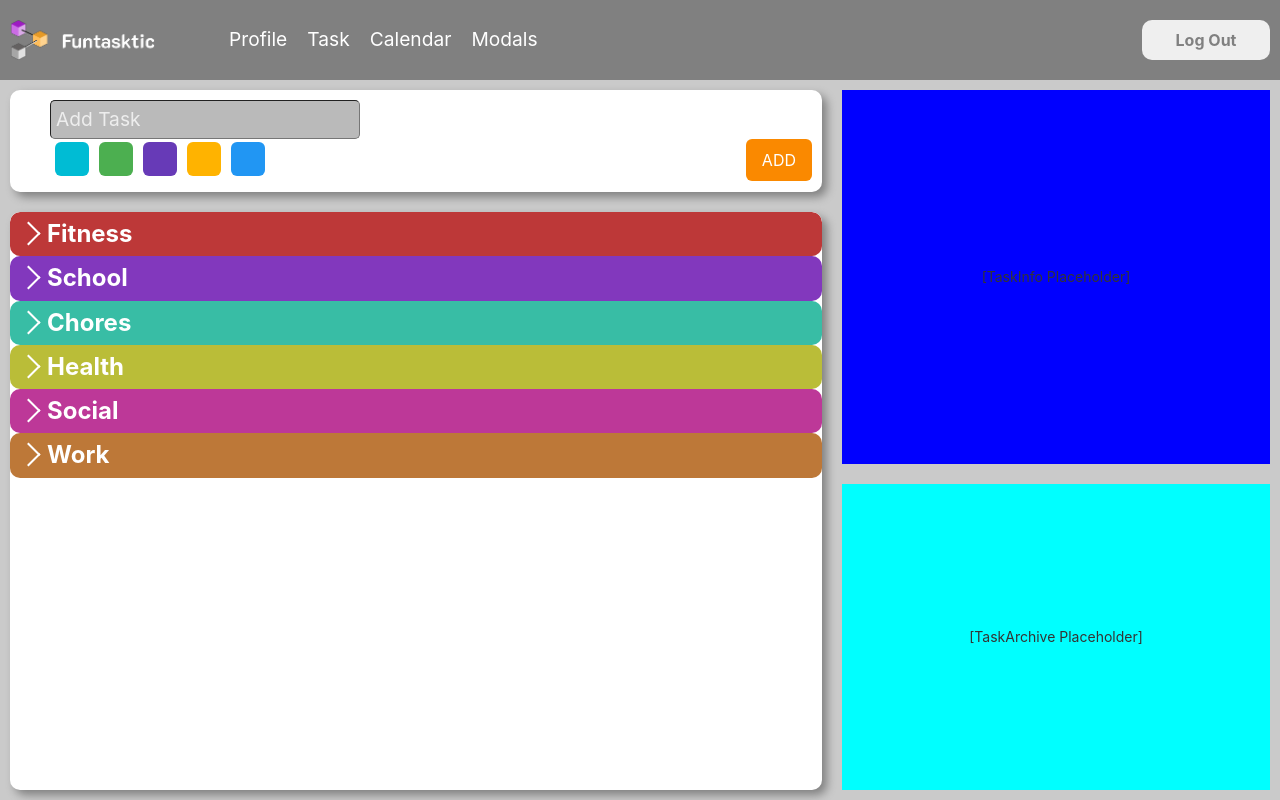
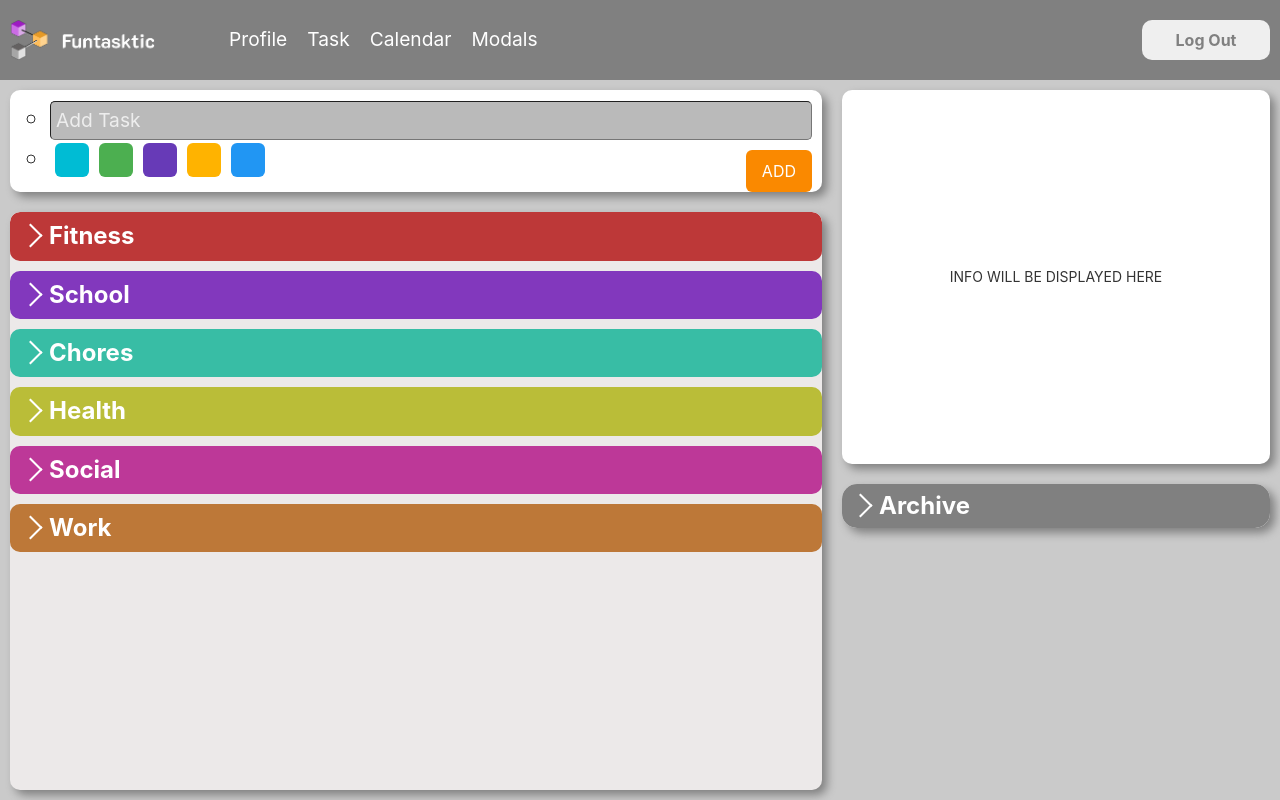
Before and after one commit to LanceChrysler/Funtasktic, a React (Create React App) app: page /u/task in a window 1280 px wide. Built offline with nearby package versions, Linux system fonts and the light colour scheme; some icons are missing.

Commit message:
Fix some issues in Task.js, added calendar in Calendar.js

```diff
--- a/src/pages/Calendar.js
+++ b/src/pages/Calendar.js
@@ -1,11 +1,84 @@
-import React from 'react'
+import React from 'react';
+import './pages.css';
+import FullCalendar from '@fullcalendar/react'; // must go before plugins
+import dayGridPlugin from '@fullcalendar/daygrid'; // a plugin!
+import interactionPlugin from "@fullcalendar/interaction"; // needed for dayClick
+import timeGridPlugin from '@fullcalendar/timegrid';
 
 export default function Calendar() {
+
   return (
     <div className="CalendarPage">
       <div className="CalendarContainer">
-          [Calendar Placeholder]
+        <FullCalendar
+          height={'auto'}
+          expandRows={'true'}
+          headerToolbar={{
+            left: 'dayGridMonth,timeGridWeek,timeGridDay',
+            center: 'title',
+            right: 'prev,today,next',
+          }}
+          navLinks={'true'}
+          plugins={[dayGridPlugin, timeGridPlugin, interactionPlugin]}
+          initialView={'dayGridMonth'}
+          eventContent={renderEventContent}
+          events={[{
+            title: 'All Day Event',
+            start: '2023-01-01'
+          },
+          {
+            title: 'Long Event',
+            start: '2023-01-07',
+            end: '2023-01-10'
+          },
+          {
+            groupId: '999',
+            title: 'Repeating Event',
+            start: '2023-01-09T16:00:00'
+          },
+          {
+            groupId: '999',
+            title: 'Repeating Event',
+            start: '2023-01-16T16:00:00'
+          },
+          {
+            title: 'Conference',
+            start: '2023-01-11',
+            end: '2023-01-13'
+          },
+          {
+            title: 'Meeting',
+            start: '2023-01-12T10:30:00',
+            end: '2023-01-12T12:30:00'
+          },
+          {
+            title: 'Lunch',
+            start: '2023-01-12T12:00:00'
+          },
+          {
+            title: 'Meeting',
+            start: '2023-01-12T14:30:00'
+          },
+          {
+            title: 'Birthday Party',
+            start: '2023-01-13T07:00:00'
+          },
+          {
+            title: 'Click for Google',
+            url: 'http://google.com/',
+            start: '2023-01-28'
+          }]}
+        />
       </div>
     </div>
   )
 }
+
+function renderEventContent(eventInfo) {
+  return (
+    <>
+      <b>{eventInfo.timeText}</b>
+      <i>{eventInfo.event.title}</i>
+    </>
+  )
+}
--- a/src/pages/Task.js
+++ b/src/pages/Task.js
@@ -25,16 +25,18 @@ export default function Task() {
   const [showDM, setShowDM] = useState(false);
   const [showTTM, setShowTTM] = useState(false);
   const [showTASM, setShowTASM] = useState(false);
+
   return (
     <div className="TaskPage">
       <div className="LeftColumn">
         <div className="AddTaskForm">
-            <ul>
-            <input type="text" className="AddTask" placeholder="Add Task" />
+          <ul>
+            <li><input type="text" className="AddTask" placeholder="Add Task" /></li>
+            <li>
               <div>
                 <Whisper followCursor speaker={<Tooltip>Description</Tooltip>}>
                   <IconButton icon={<Detail />} color="cyan" appearance="primary" style={ButtonStyle}
-                    onClick={()=> {setShowDeM(true); console.log("Add Icon Pressed")}} />
+                    onClick={()=> setShowDeM(true)} />
                 </Whisper>
 
                 <Whisper followCursor speaker={<Tooltip>Deadline</Tooltip>}>
@@ -48,16 +50,16 @@ export default function Task() {
 
                 <Whisper followCursor speaker={<Tooltip>Difficulty</Tooltip>}>
                   <IconButton icon={<Rate />} color="yellow" appearance="primary" style={ButtonStyle}
-                    onClick={()=> {setShowDM(true); console.log("Add Icon Pressed")}} />
+                    onClick={()=> setShowDM(true)} />
                 </Whisper>
 
                 <Whisper followCursor speaker={<Tooltip>Task Type</Tooltip>}>
                   <IconButton icon={<Tag />} color="blue" appearance="primary" style={ButtonStyle}
-                    onClick={()=> {setShowTTM(true); console.log("Add Icon Pressed")}} />
+                    onClick={()=> setShowTTM(true)} />
                 </Whisper>
 
-                <Button appearance="primary" color="orange" size="lg" style={{float: 'right'}}
-                  onClick={()=> {setShowTASM(true); console.log("Add Icon Pressed")}} >ADD</Button>
+                <Button appearance="primary" color="orange" size="lg" style={{float: 'right', marginTop: '10px'}}
+                  onClick={()=> setShowTASM(true)} >ADD</Button>
 
                 <DescriptionModal
                   showDeM={showDeM}
@@ -76,11 +78,12 @@ export default function Task() {
                   setShowTASM={setShowTASM}
                 />
               </div>
+            </li>
           </ul>
         </div>
         <div className="TaskList">
           <Accordion className="TaskListContainer" allowMultipleExpanded allowZeroExpanded="true">
-            <AccordionItem className="TaskTypeContainer">
+            <AccordionItem className="TaskTypeContainer" style={{border: '2px solid #BD3838'}}>
                 <AccordionItemHeading>
                     <AccordionItemButton className="TaskTypeHeader" style={{backgroundColor: '#BD3838'}}>
                         Fitness
@@ -107,7 +110,7 @@ export default function Task() {
                     </div>
                 </AccordionItemPanel>
             </AccordionItem>
-            <AccordionItem className="TaskTypeContainer">
+            <AccordionItem className="TaskTypeContainer" style={{border: '2px solid #8238BD'}}>
                 <AccordionItemHeading>
                     <AccordionItemButton className="TaskTypeHeader" style={{backgroundColor: '#8238BD'}}>
                         School
@@ -134,7 +137,7 @@ export default function Task() {
                     </div>
                 </AccordionItemPanel>
             </AccordionItem>
-            <AccordionItem className="TaskTypeContainer">
+            <AccordionItem className="TaskTypeContainer" style={{border: '2px solid #38BDA5'}}>
                 <AccordionItemHeading>
                     <AccordionItemButton className="TaskTypeHeader" style={{backgroundColor: '#38BDA5'}}>
                         Chores
@@ -161,7 +164,7 @@ export default function Task() {
                     </div>
                 </AccordionItemPanel>
             </AccordionItem>
-            <AccordionItem className="TaskTypeContainer">
+            <AccordionItem className="TaskTypeContainer" style={{border: '2px solid #BABD38'}}>
                 <AccordionItemHeading>
                     <AccordionItemButton className="TaskTypeHeader" style={{backgroundColor: '#BABD38'}}>
                         Health
@@ -188,7 +191,7 @@ export default function Task() {
                     </div>
                 </AccordionItemPanel>
             </AccordionItem>
-            <AccordionItem className="TaskTypeContainer">
+            <AccordionItem className="TaskTypeContainer" style={{border: '2px solid #BD3898'}}>
                 <AccordionItemHeading>
                     <AccordionItemButton className="TaskTypeHeader" style={{backgroundColor: '#BD3898'}}>
                         Social
@@ -215,7 +218,7 @@ export default function Task() {
                     </div>
                 </AccordionItemPanel>
             </AccordionItem>
-            <AccordionItem className="TaskTypeContainer">
+            <AccordionItem className="TaskTypeContainer" style={{border: '2px solid #BD7838'}}>
                 <AccordionItemHeading>
                     <AccordionItemButton className="TaskTypeHeader" style={{backgroundColor: '#BD7838'}}>
                         Work
@@ -247,10 +250,26 @@ export default function Task() {
       </div>
       <div className="RightColumn">
         <div className="TaskInfo">
-          [TaskInfo Placeholder]
+          INFO WILL BE DISPLAYED HERE
         </div>
         <div className="TaskArchive">
-          [TaskArchive Placeholder]
+          <Accordion className="TaskArchiveContainer" allowMultipleExpanded allowZeroExpanded="true">
+            <AccordionItem className="TaskArchiveListContainer">
+                <AccordionItemHeading>
+                    <AccordionItemButton className="TaskArchiveHeader" style={{backgroundColor: 'gray'}}>
+                        Archive
+                    </AccordionItemButton>
+                </AccordionItemHeading>
+                <AccordionItemPanel className="TaskArchiveList">
+                    <div className="TaskArchiveListItem">
+                      <div style={{display: 'flex', justifyContent: 'flex-start', flexDirection: 'column'}}>
+                        <label>Task #1</label>
+                        <label>Task #2</label>
+                      </div>
+                    </div>
+                </AccordionItemPanel>
+            </AccordionItem>
+          </Accordion>
         </div>
       </div>
     </div>
--- a/src/pages/pages.css
+++ b/src/pages/pages.css
@@ -69,12 +69,12 @@
     width: 40vh;
     border-radius: 20px;
     padding: 15px;
-    margin-top: -10px;
-    margin-bottom: -10px;
+    margin-top: 10px;
+    margin-bottom: 10px;
 }
 
 .LandingPage .SignUpForm input {
-    width: fill;
+    width: stretch;
     font-size: 14px;
     padding: 5px;
     margin-bottom: 15px;
@@ -168,10 +168,11 @@
     width: 40vh;
     border-radius: 20px;
     padding: 20px;
+    margin-top: 10px;
 }
 
 .LogInPage .LogInForm input {
-    width: fill;
+    width: stretch;
     font-size: 14px;
     padding: 5px;
     margin-bottom: 15px;
@@ -295,7 +296,7 @@
 .ProfilePage .ProfileContainer {
     display: flex;
     flex-flow: row wrap;
-    width: fill;
+    width: stretch;
     overflow-y: auto;
     overflow-x: hidden;
     justify-content: center;
@@ -507,7 +508,7 @@
 }
 
 .TaskPage .AddTaskForm input {
-    width: fill;
+    width: stretch;
     font-size: 1.5vw;
     border-radius: 5px;
     border-width: 1px;
@@ -533,11 +534,9 @@
     align-items: flex-start;
     justify-content: flex-start;
     flex-direction: column;
-    margin: 10px;
-    background-color: white;
     border-radius: 10px;
+    overflow-y: auto;
     box-shadow: 5px 5px 10px gray;
-    overflow-y: auto;
 }
 
 .TaskPage .TaskList .TaskListContainer {
@@ -548,6 +547,7 @@
 .TaskPage .TaskList .TaskListContainer .TaskTypeContainer {
 
     border-radius: 10px;
+    margin-bottom: 10px;
 }
 
 .TaskPage .TaskList .TaskTypeContainer .TaskTypeHeader {
@@ -560,7 +560,7 @@
     width: 100%;
     text-align: left;
     border: none;
-    border-radius: 10px;
+    border-radius: 5px;
 }
 
 .TaskPage .TaskList .TaskTypeContainer .TaskTypeHeader:before {
@@ -576,7 +576,7 @@
 }
 
 .TaskPage .TaskList .TaskTypeContainer .TaskTypeHeader[aria-expanded='true']::before,
-.TaskTypeHeaderButton[aria-selected='true']::before {
+.TaskTypeHeader[aria-selected='true']::before {
     transform: rotate(45deg);
 }
 
@@ -602,19 +602,74 @@
 .TaskPage .TaskInfo {
     height: 55%;
     margin: 10px;
-    background-color: blue;
     display: flex;
     align-items: center;
     justify-content: center;
+    background-color: white;
+    border-radius: 10px;
+    box-shadow: 5px 5px 10px gray;
 }
 
 .TaskPage .TaskArchive {
     height: 45%;
     margin: 10px;
-    background-color: cyan;
     display: flex;
-    align-items: center;
     justify-content: center;
+    border-radius: 10px;
+}
+
+.TaskPage .TaskArchive .TaskArchiveContainer {
+    border-radius: 15px;
+    width: 100%;
+}
+
+.TaskPage .TaskArchive .TaskArchiveContainer .TaskArchiveListContainer {
+
+    border-radius: 15px;
+    background-color: white;
+    box-shadow: 5px 5px 10px gray;
+}
+
+.TaskPage .TaskArchive .TaskArchiveContainer .TaskArchiveHeader {
+    color: white;
+    cursor: pointer;
+    font-size: 24px;
+    padding-top: 5px;
+    padding-bottom: 5px;
+    font-weight: bold;
+    width: 100%;
+    text-align: left;
+    border: none;
+    border-radius: 15px;
+}
+
+.TaskPage .TaskArchive .TaskArchiveContainer .TaskArchiveHeader:before {
+    display: inline-block;
+    content: '';
+    height: 15px;
+    width: 15px;
+    margin-right: 10px;
+    margin-left: 10px;
+    border-bottom: 2px solid currentColor;
+    border-right: 2px solid currentColor;
+    transform: rotate(-45deg);
+}
+
+.TaskPage .TaskArchive .TaskArchiveContainer .TaskArchiveHeader[aria-expanded='true']::before,
+.TaskArchiveHeader[aria-selected='true']::before {
+    transform: rotate(45deg);
+}
+
+.TaskPage .TaskArchive .TaskArchiveContainer .TaskArchiveList {
+    font-size: 16px;
+    padding: 20px;
+    animation: fadein 0.35s ease-in;
+}
+
+.TaskPage .TaskArchive .TaskArchiveContainer .TaskArchiveList .TaskArchiveListItem {
+    display: flex;
+    flex-direction: row;
+    justify-content: space-between;
 }
 
 /* Calendar Page Designs*/
@@ -623,16 +678,16 @@
     width: 100%;
     background-color: #00000035;
     display: flex;
-    flex-direction: row;
     justify-content: center;
+    align-items: center;
+    padding: 20px;
 }
 
 .CalendarPage .CalendarContainer {
-    width: 63vw;
-    height: 42vw;
-    margin: 20px;
-    background-color: rgb(245, 181, 45);
-    display: flex;
-    align-items: center;
-    justify-content: center;
+    height: stretch;
+    background-color: rgba(0, 0, 0, .5);
+    color: #E69A27;
+    border-radius: 25px;
+    padding: 10px;
+    overflow-y: scroll;
 }
```
Also changed, not shown: package.json (+22 -1 lines), 1 other file (tests, documents, lock files or other folders).
